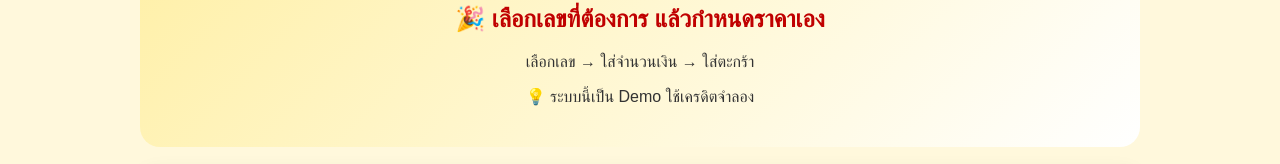
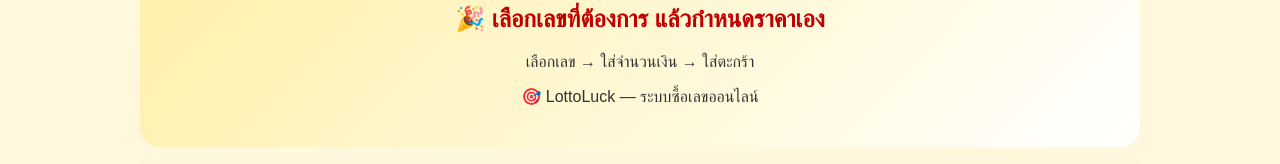
Before and after one commit to kookki819/web-lottery, a plain HTML site: page index.html in a window 1280 px wide. Shown: the part 232-396 px from the top of the page. Drawn offline with Linux system fonts and the light colour scheme.

Commit message:
Update LottoLuck title

```diff
--- a/index.html
+++ b/index.html
@@ -357,7 +357,7 @@ nav button {
     </p>
 
     <p>
-      💡 ระบบนี้เป็น Demo ใช้เครดิตจำลอง
+      🎯 LottoLuck — ระบบซื้อเลขออนไลน์
     </p>
 
   </div>
```
